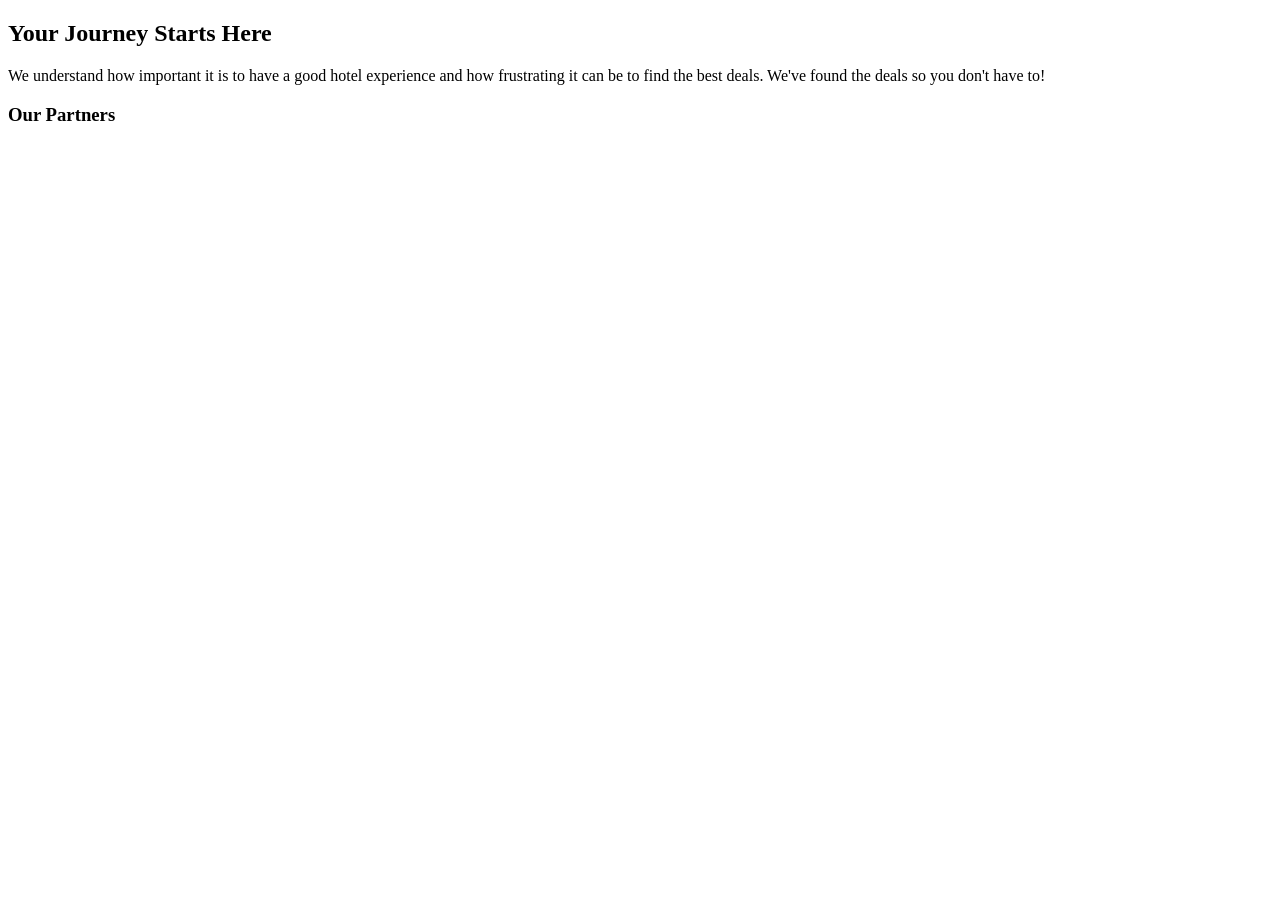
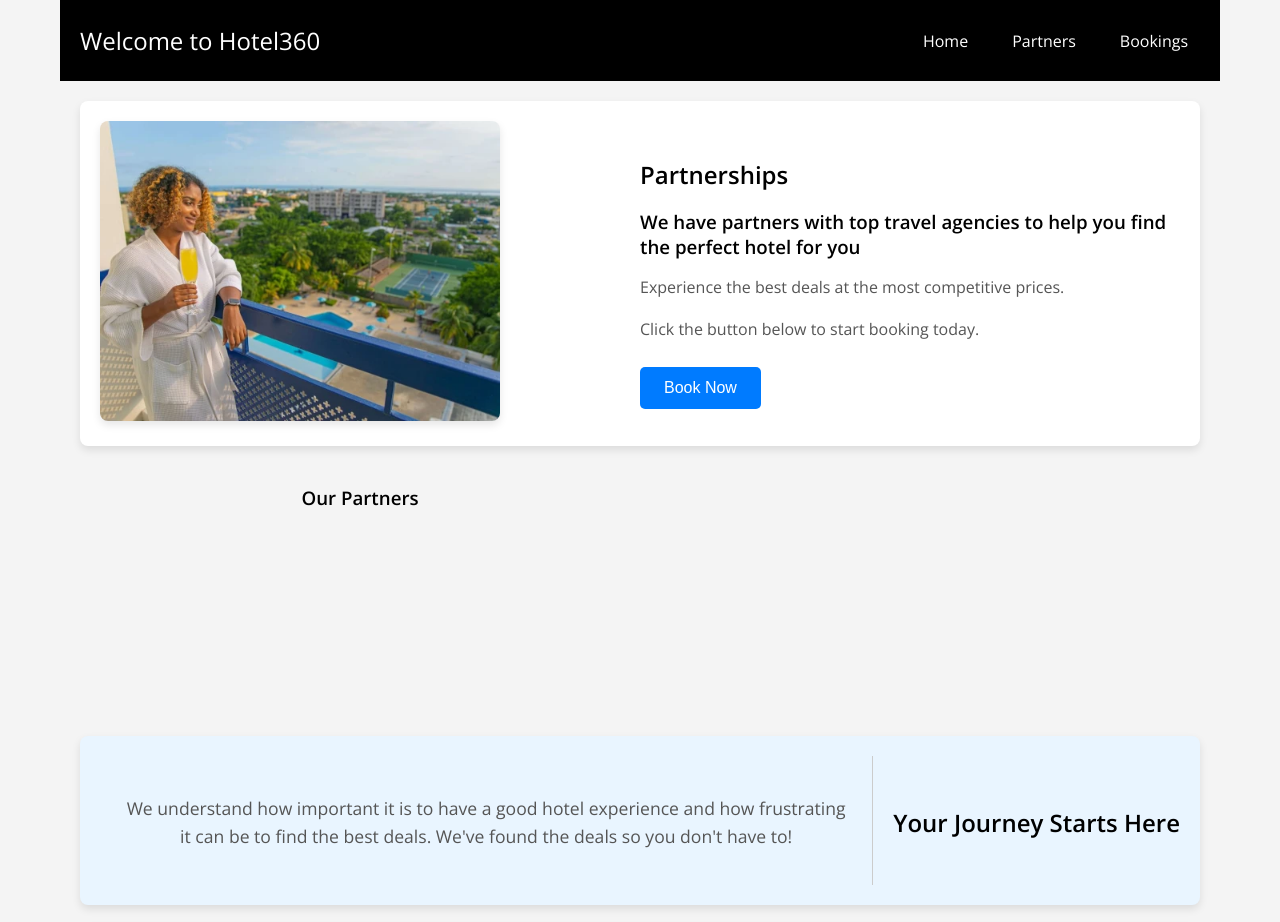
Before and after one commit to TyroneMartin/front-end-II-personal-project, a website: page src/details/index.html in a window 1280 px wide. Shown: the top 922 px of the page. Before the commit the page ends 800 px from the top, so only its background shows below. Drawn offline with nearby package versions, Linux system fonts and the light colour scheme.

Commit message:
detail/Partner page updated

```diff
--- a/src/css/homepage.css
+++ b/src/css/homepage.css
@@ -151,6 +151,44 @@ picture img {
     margin-right: 20px;
 }
 
+.detailsTextContainer {
+    display: flex;
+    justify-content: space-between;
+    align-items: center;
+    background-color: #e9f5ff;
+    padding: 20px;
+    border-radius: 8px;
+    box-shadow: 0 4px 8px rgba(0,0,0,0.1);
+    margin-bottom: 20px;
+    text-align: center;
+}
+
+.detailsText, .detailsHeading {
+    flex: 1;
+    padding: 20px;
+}
+
+.detailsText {
+    font-size: 1.1em;
+    line-height: 1.6;
+    color: #555;
+    border-right: 1px solid #ccc;
+    padding-right: 20px;
+    margin-right: 20px;
+}
+
+.detailsHeading {
+    padding-left: 20px;
+}
+
+.detailsHeading h2 {
+    color: #0056b3;
+    font-size: 1.5em;
+    margin: 0;
+}
+
+
+
 /* Hotel Card Styling */
 .hotel-card, .vendor-card {
     border: 1px solid #FFFFFF;
--- a/src/details/index.html
+++ b/src/details/index.html
@@ -3,26 +3,63 @@
 <head>
     <meta charset="UTF-8">
     <meta name="viewport" content="width=device-width, initial-scale=1.0">
-    <title>Hotels Details</title>
+    <title>Hotel360 | Home Page</title>
+    <link rel="stylesheet" href="../css/homepage.css">
+    <link href="https://fonts.googleapis.com/css2?family=Open+Sans:wght@400;600&display=swap" rel="stylesheet">
 </head>
 <body>
+<header class="divider" id="main-header">
+    <div class="container">
+        <span>Welcome to Hotel360</span>
+        <nav>
+            <ul>
+                <li><a href="../hotel/index.html">Home</a></li>
+                <li><a href="../details/index.html">Partners</a></li>
+                <li><a href="#bookings">Bookings</a></li>
+            </ul>
+        </nav>
+    </div>
+</header>
 
-    <section>
-        <h2>Your Journey Starts Here</h2>
-        <p>We understand how important it is to have a good hotel experience and how frustrating it can be to find the best deals. We've found the deals so you don't have to!</p>
+<main>
+    <div class="mainContainer">
+        <picture>
+            <img src="../images/hero-image.webp" alt="Hotel balcony with a guest with a drink standing while viewing the hotel">
+        </picture>
+
+        <section>
+            <h1>Partnerships</h1>
+            <h3>We have partners with top travel agencies to help you find the perfect hotel for you</h3>
+            <p>Experience the best deals at the most competitive prices.</p>
+            <p>Click the button below to start booking today.</p>
+            <button>Book Now</button>
+        </section>
+    </div>
+
+    <section class="slider-container">
         <h3>Our Partners</h3>
-        <div class="slider-container">
-            <div class="slider" id="partners"></div>
-        </div>
+        <div class="slider" id="partners"></div>
     </section>
 
-    <!-- <section>
-        <h3>Top 12 Deals</h3>
-    </section> -->
+    <div class="detailsTextContainer">
+        <div class="detailsText">
+            <p>We understand how important it is to have a good hotel experience and how frustrating it can be to find the best deals. We've found the deals so you don't have to!</p>
+        </div>
+        <h2>Your Journey Starts Here</h2>
+    </div>
 
-
-
+    <div class="mainContainer">
+        <section>
+            <h3>Register to get exclusive offers</h3>
+            <p>Whether you're seeking luxury, budget-friendly, or family-friendly options, we have the perfect hotel for you. Our partnering hotels offer everything from beachfront resorts to city center boutiques.</p>
+            <button>Book Now</button>
+        </section>
+        <picture>
+            <img src="../images/mission-picture.webp" alt="Tennis Action">
+        </picture>
+    </div>
+</main>
+<footer id="main-footer">© 2024 Hotel360. All rights reserved.</footer>
 <script src="../js/details.js" type="module"></script>
-
 </body>
 </html>
```
Also changed, not shown: src/hotel/index.html (+1 -1 lines).
